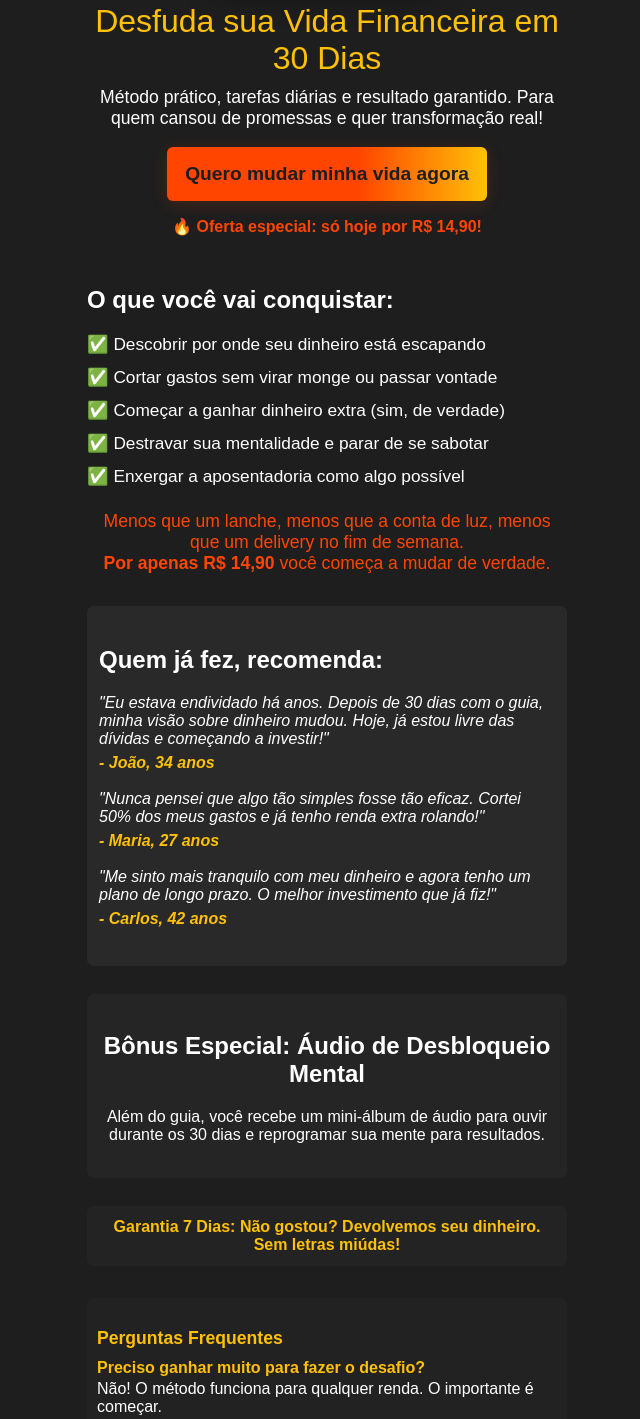
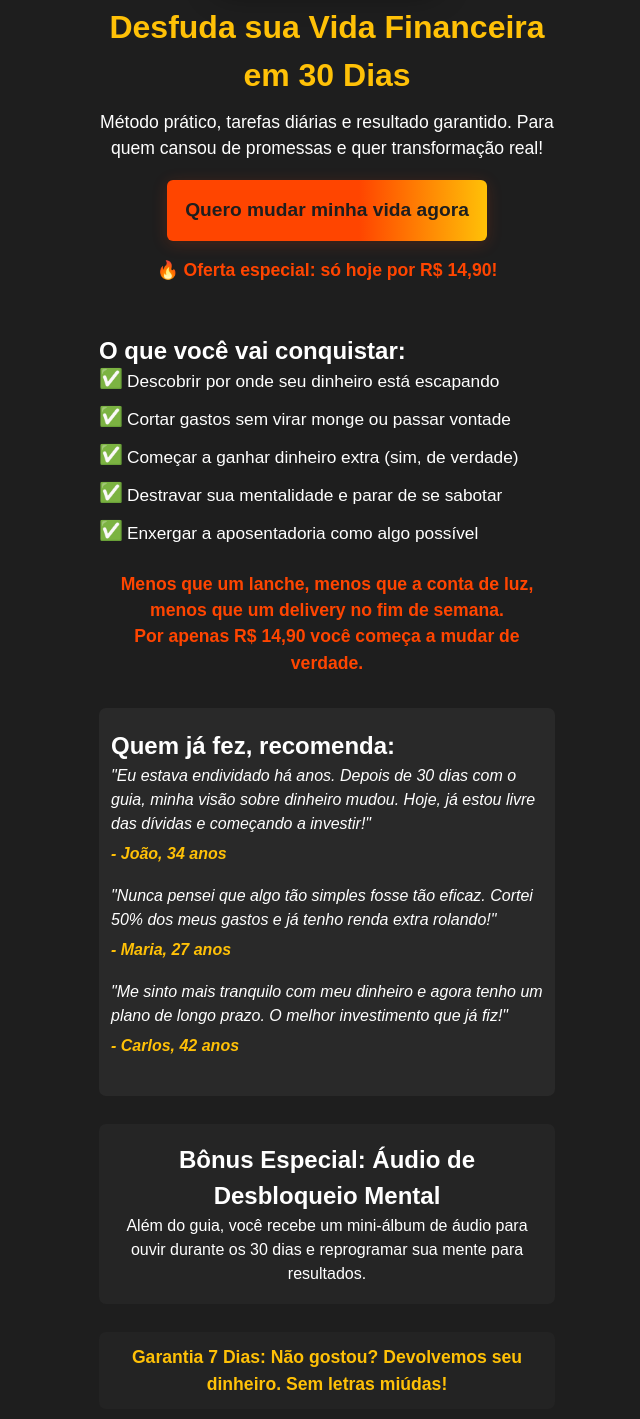
Before and after one commit to singularespress/guia_30_dias, a plain HTML site: page index.html in a window 1280 px wide. Shown: the part 222-1641 px from the top of the page, without its empty margins (313-953 px from the left). Drawn offline with Linux system fonts and the light colour scheme.

Commit message:
Add files via upload

```diff
--- a/index.html
+++ b/index.html
@@ -5,34 +5,238 @@
   <meta name="viewport" content="width=device-width, initial-scale=1" />
   <title>Desfuda sua Vida Financeira em 30 Dias</title>
   <style>
-    body { font-family: Arial, sans-serif; margin: 0; padding: 0; background: #1e1e1e; color: #fff; }
-    .container { max-width: 480px; margin: 0 auto; padding: 0 12px 40px 12px; }
-    header { text-align: center; padding: 40px 0 20px 0; }
-    .ebook-cover { max-width: 220px; width: 90%; margin: 0 auto 20px auto; display: block; border-radius: 10px; box-shadow: 0 8px 32px rgba(0,0,0,0.45);}
-    .headline { font-size: 2rem; color: #ffc107; margin-bottom: 10px; }
-    .subheadline { font-size: 1.1rem; color: #fff; margin-bottom: 18px; }
-    .cta-btn { background: linear-gradient(90deg,#ff4500 60%, #ffc107 100%); padding: 16px 0; font-size: 1.2rem; color: #1e1e1e; font-weight: bold; border-radius: 6px; text-decoration: none; display: block; margin: 18px auto 0 auto; max-width: 320px; box-shadow: 0 3px 16px rgba(255,69,0,0.18); transition: background 0.2s; text-align: center;}
-    .cta-btn:hover { background: linear-gradient(90deg,#e63946 60%, #ffc107 100%);}
-    .benefits { margin: 30px 0 0 0; }
-    .benefits ul { list-style: none; padding: 0; }
-    .benefits li { font-size: 1.08rem; margin-bottom: 12px; text-align: left; }
-    .benefits li:before { content: "✅ "; color: #ffc107; }
-    .testimonials { background: #292929; padding: 20px 12px; border-radius: 7px; margin: 32px 0 0 0;}
-    .testimonial { margin-bottom: 18px; font-style: italic; }
-    .testimonial b { color: #ffc107; font-weight: 700; display: block; margin-top: 6px;}
-    .comparativo { font-size: 1.1rem; color: #ff4500; text-align: center; margin-top: 24px; }
-    .audio-bonus { background: #252525; padding: 18px 10px; border-radius: 7px; margin-top: 28px; text-align: center;}
-    .garantia { background: #232323; color: #ffc107; border-radius: 7px; padding: 12px; margin: 28px 0 0 0; text-align: center; font-weight: bold;}
-    .faq { background: #222; border-radius: 7px; padding: 16px 10px; margin: 32px 0 0 0;}
-    .faq h2 { color: #ffc107; font-size: 1.1rem; margin-bottom: 10px;}
-    .faq-item { margin-bottom: 12px;}
-    .faq-q { font-weight: bold; color: #ffc107;}
-    .faq-a { color: #fff; margin-top: 3px;}
-    .urgency { color: #ff4500; text-align: center; font-weight: bold; margin-top: 16px;}
-    footer { text-align: center; padding: 20px 0 0 0; font-size: 0.95rem; color: #bbb;}
+    /* Reset básico para evitar margens/paddings inesperados */
+    * {
+      margin: 0;
+      padding: 0;
+      box-sizing: border-box;
+    }
+
+    body {
+      font-family: Arial, sans-serif;
+      background: #1e1e1e;
+      color: #fff;
+      line-height: 1.5;
+      -webkit-font-smoothing: antialiased;
+      -moz-osx-font-smoothing: grayscale;
+    }
+
+    .container {
+      max-width: 480px;
+      margin: 0 auto;
+      padding: 0 12px 40px 12px;
+    }
+
+    header {
+      text-align: center;
+      padding: 40px 0 20px 0;
+    }
+
+    .ebook-cover {
+      max-width: 220px;
+      width: 90%;
+      margin: 0 auto 20px auto;
+      display: block;
+      border-radius: 10px;
+      box-shadow: 0 8px 32px rgba(0,0,0,0.45);
+    }
+
+    .headline {
+      font-size: 2rem;
+      color: #ffc107;
+      margin-bottom: 10px;
+      font-weight: 700;
+    }
+
+    .subheadline {
+      font-size: 1.1rem;
+      color: #fff;
+      margin-bottom: 18px;
+      font-weight: 400;
+    }
+
+    .cta-btn {
+      background: linear-gradient(90deg,#ff4500 60%, #ffc107 100%);
+      padding: 16px 0;
+      font-size: 1.2rem;
+      color: #1e1e1e;
+      font-weight: bold;
+      border-radius: 6px;
+      text-decoration: none;
+      display: block;
+      margin: 18px auto 0 auto;
+      max-width: 320px;
+      box-shadow: 0 3px 16px rgba(255,69,0,0.18);
+      transition: background 0.2s ease-in-out;
+      text-align: center;
+    }
+
+    .cta-btn:hover,
+    .cta-btn:focus {
+      background: linear-gradient(90deg,#e63946 60%, #ffc107 100%);
+      box-shadow: 0 5px 20px rgba(230, 57, 70, 0.5);
+      outline: none;
+    }
+
+    .benefits {
+      margin: 30px 0 0 0;
+    }
+
+    .benefits ul {
+      list-style: none;
+      padding-left: 0;
+    }
+
+    .benefits li {
+      font-size: 1.08rem;
+      margin-bottom: 12px;
+      text-align: left;
+      position: relative;
+      padding-left: 28px;
+      font-weight: 500;
+    }
+
+    .benefits li::before {
+      content: "✅";
+      position: absolute;
+      left: 0;
+      top: 0;
+      color: #ffc107;
+      font-size: 1.2rem;
+      line-height: 1;
+    }
+
+    .testimonials {
+      background: #292929;
+      padding: 20px 12px;
+      border-radius: 7px;
+      margin: 32px 0 0 0;
+    }
+
+    .testimonial {
+      margin-bottom: 18px;
+      font-style: italic;
+      font-weight: 400;
+    }
+
+    .testimonial b {
+      color: #ffc107;
+      font-weight: 700;
+      display: block;
+      margin-top: 6px;
+    }
+
+    .comparativo {
+      font-size: 1.1rem;
+      color: #ff4500;
+      text-align: center;
+      margin-top: 24px;
+      font-weight: 600;
+    }
+
+    .audio-bonus {
+      background: #252525;
+      padding: 18px 10px;
+      border-radius: 7px;
+      margin-top: 28px;
+      text-align: center;
+      font-weight: 500;
+      font-size: 1rem;
+    }
+
+    .garantia {
+      background: #232323;
+      color: #ffc107;
+      border-radius: 7px;
+      padding: 12px;
+      margin: 28px 0 0 0;
+      text-align: center;
+      font-weight: 700;
+      font-size: 1.1rem;
+    }
+
+    .faq {
+      background: #222;
+      border-radius: 7px;
+      padding: 16px 10px;
+      margin: 32px 0 0 0;
+      font-weight: 400;
+    }
+
+    .faq h2 {
+      color: #ffc107;
+      font-size: 1.1rem;
+      margin-bottom: 10px;
+      font-weight: 700;
+    }
+
+    .faq-item {
+      margin-bottom: 12px;
+    }
+
+    .faq-q {
+      font-weight: 700;
+      color: #ffc107;
+      cursor: pointer;
+      user-select: none;
+    }
+
+    .faq-a {
+      color: #fff;
+      margin-top: 3px;
+      padding-left: 12px;
+      line-height: 1.4;
+    }
+
+    .urgency {
+      color: #ff4500;
+      text-align: center;
+      font-weight: 700;
+      margin-top: 16px;
+      font-size: 1.1rem;
+    }
+
+    footer {
+      text-align: center;
+      padding: 20px 0 0 0;
+      font-size: 0.95rem;
+      color: #bbb;
+      font-weight: 400;
+    }
+
     @media (max-width: 480px) {
-      .headline { font-size: 1.4rem;}
-      .cta-btn { font-size: 1rem; max-width: 220px;}
+      .headline {
+        font-size: 1.6rem;
+      }
+
+      .subheadline {
+        font-size: 1rem;
+      }
+
+      .cta-btn {
+        font-size: 1rem;
+        max-width: 260px;
+      }
+
+      .benefits li {
+        font-size: 1rem;
+      }
+
+      .comparativo {
+        font-size: 1rem;
+      }
+
+      .audio-bonus {
+        font-size: 0.95rem;
+      }
+
+      .garantia {
+        font-size: 1rem;
+      }
+
+      .faq h2 {
+        font-size: 1rem;
+      }
     }
   </style>
 </head>
```
